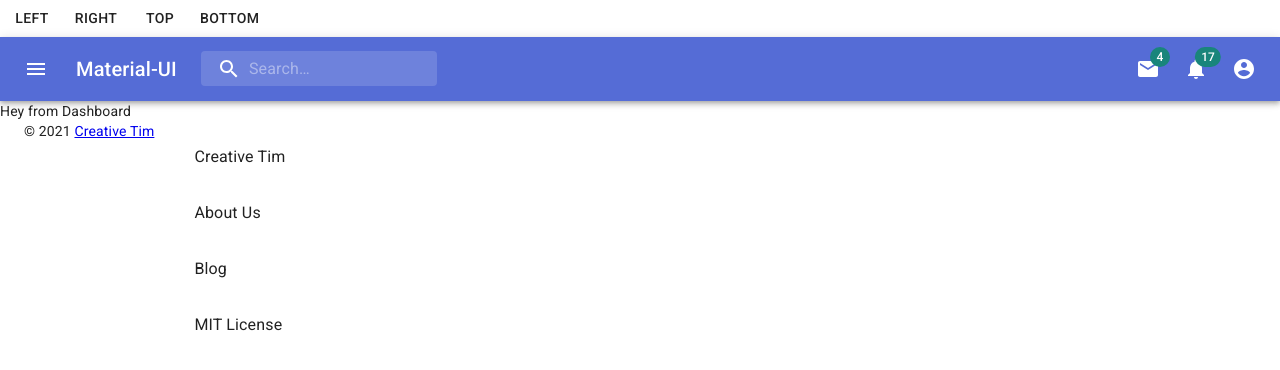
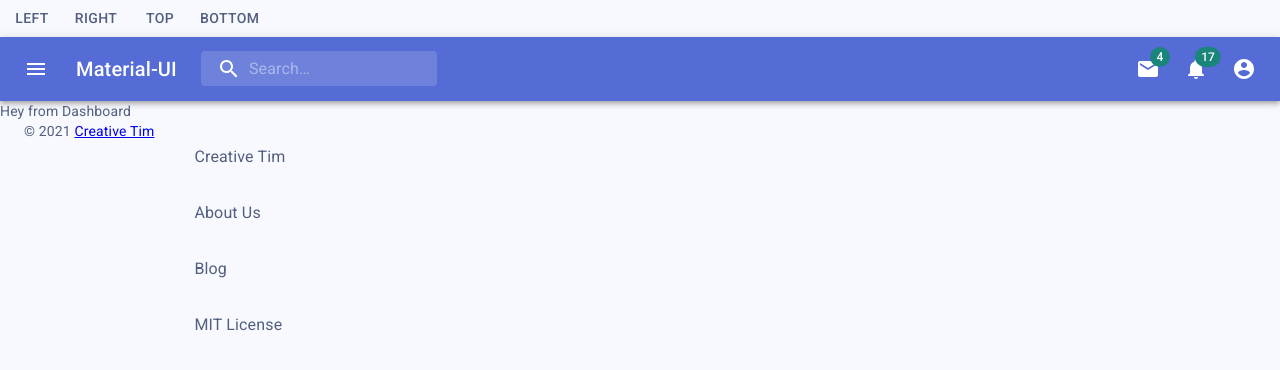
Before and after one commit to creativetimofficial/argon-dashboard-material-ui, a React (Create React App) app: page /admin/index in a window 1280 px wide. Shown: the top 370 px of the page. Built offline with nearby package versions, Linux system fonts and the light colour scheme.

Commit message:
refactor: change base typography text

```diff
--- a/src/theme.js
+++ b/src/theme.js
@@ -14,8 +14,11 @@ const theme = createMuiTheme({
       main: red.A400,
     },
     background: {
-      default: "#fff",
+      default: "#f8f9fe",
     },
+    text: {
+      primary: "#525f7f"
+    }
   },
 });
 
```
